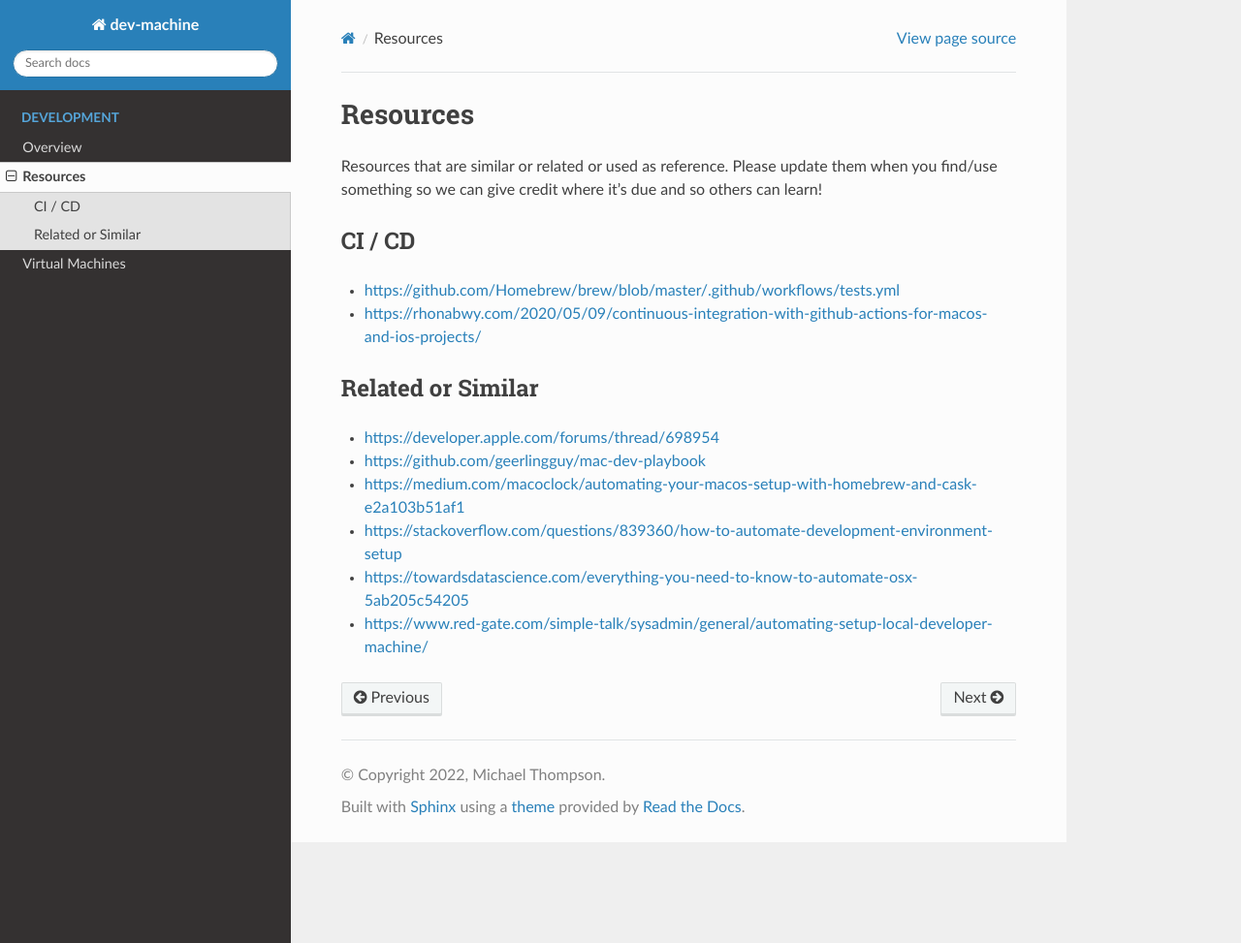
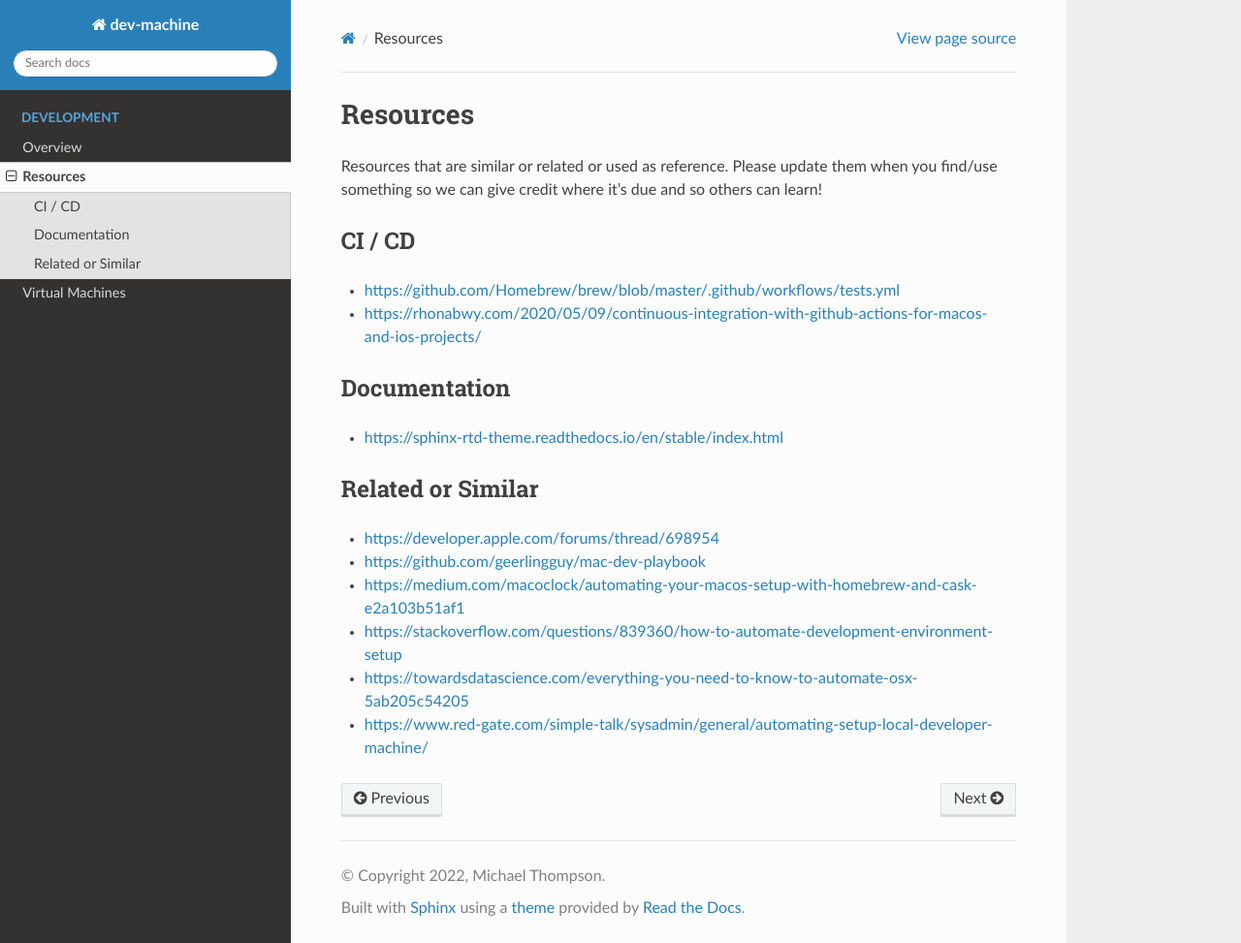
Before and after one commit to ActionScripted/dev-machine, a Sphinx documentation site: the page built from docs/source/development/resources.md, in a window 1280 px wide and 973 px high. Shown: the whole window at 97% size. Built offline with Sphinx 7.4.7 and the Read the Docs theme 2.0.0, drawn with Linux system fonts in a browser that asks for light colours.

Commit message:
updating resources

```diff
--- a/docs/source/development/resources.md
+++ b/docs/source/development/resources.md
@@ -7,6 +7,10 @@
 * <https://github.com/Homebrew/brew/blob/master/.github/workflows/tests.yml>
 * <https://rhonabwy.com/2020/05/09/continuous-integration-with-github-actions-for-macos-and-ios-projects/>
 
+## Documentation
+
+* <https://sphinx-rtd-theme.readthedocs.io/en/stable/index.html>
+
 ## Related or Similar
 
 * <https://developer.apple.com/forums/thread/698954>
```
